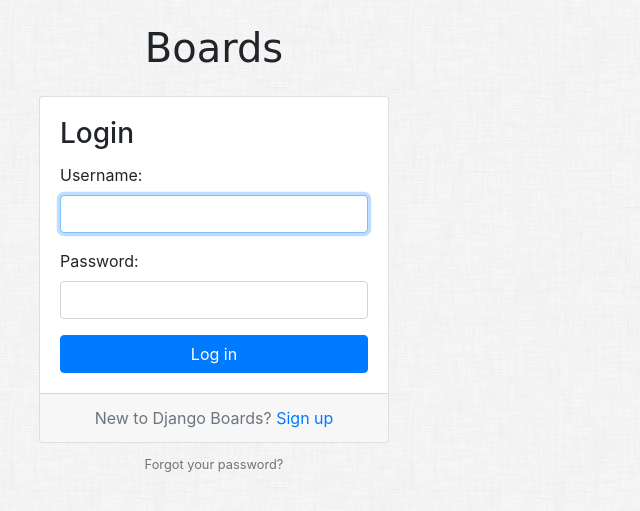
After one commit to safakge/boards, a Django app: page /login in a window 1280 px wide. The commit adds this page. Shown: the top 511 px of the page, without its empty margins (426-1066 px from the left). Run offline with Django 3.2, Linux system fonts and the light colour scheme; some libraries are stand-ins or nearby versions; some web fonts are replaced.

Commit message:
Login template

```diff
--- a/myproject/settings.py
+++ b/myproject/settings.py
@@ -58,7 +58,7 @@ TEMPLATES = [
     {
         'BACKEND': 'django.template.backends.django.DjangoTemplates',
         'DIRS': [
-            os.path.join(BASE_DIR, 'templates')
+            os.path.join(BASE_DIR, 'templates'),
         ],
         'APP_DIRS': True,
         'OPTIONS': {
@@ -125,3 +125,4 @@ STATICFILES_DIRS = [
 ]
 
 LOGOUT_REDIRECT_URL = 'home'
+LOGIN_REDIRECT_URL = 'home'
--- a/myproject/urls.py
+++ b/myproject/urls.py
@@ -23,6 +23,7 @@ from accounts import views as account_views
 
 urlpatterns = [
     url(r'^$', views.home, name='home'),
+    url(r'^login/*$', auth_views.LoginView.as_view(template_name='login.html'), name='login'),
     url(r'^signup/*$', account_views.signup, name='signup'),
     url(r'^logout/*$', auth_views.LogoutView.as_view(), name='logout'),
     url(r'^about/*$', views.about, name='about'),
--- a/templates/base.html
+++ b/templates/base.html
@@ -35,7 +35,7 @@
                     </ul>
                 {% else %}
                     <form class="form-inline ml-auto">
-                        <a href="#" class="btn btn-outline-secondary">Log in</a>
+                        <a href="{% url 'login' %}" class="btn btn-outline-secondary">Log in</a>
                         <a href="{% url 'signup' %}" class="btn btn-primary ml-2">Signup</a>
                     </form>
                 {% endif %}
--- /dev/null
+++ b/templates/login.html
@@ -0,0 +1,35 @@
+{% extends 'base.html' %}
+
+{% load static %}
+
+{% block stylesheet %}
+    <link rel="stylesheet" href="{% static 'css/accounts.css' %}">
+{% endblock stylesheet %}
+
+{% block body %}
+    <div class="container">
+        <div class="row justify-content-center">
+            <div class="col-lg-4 col-md-6 col-sm-8">
+                <h1 class="text-center logo my-4">Boards</h1>
+                <div class="card">
+                    <div class="card-body">
+                        <h3 class="card-title">Login</h3>
+                        <form method="post" novalidate>
+                            {% csrf_token %}
+                            {% include 'includes/form.html' %}
+                            <button type="submit" class="btn btn-primary btn-block">Log in</button>
+                        </form>
+                    </div>
+                    <div class="card-footer text-muted text-center">
+                        New to Django Boards? <a href="{% url 'signup' %}">Sign up</a>
+                    </div>
+                </div>
+                <div class="text-center py-2">
+                    <small>
+                        <a href="#" class="text-muted">Forgot your password?</a>
+                    </small>
+                </div>
+            </div>
+        </div>
+    </div>
+{% endblock body %}
```
